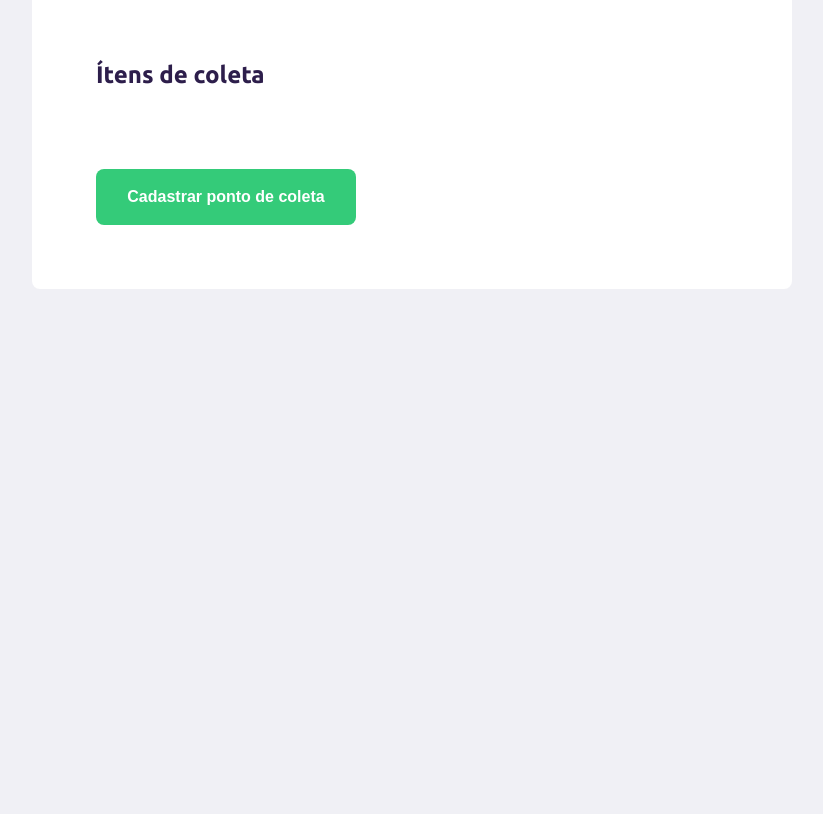
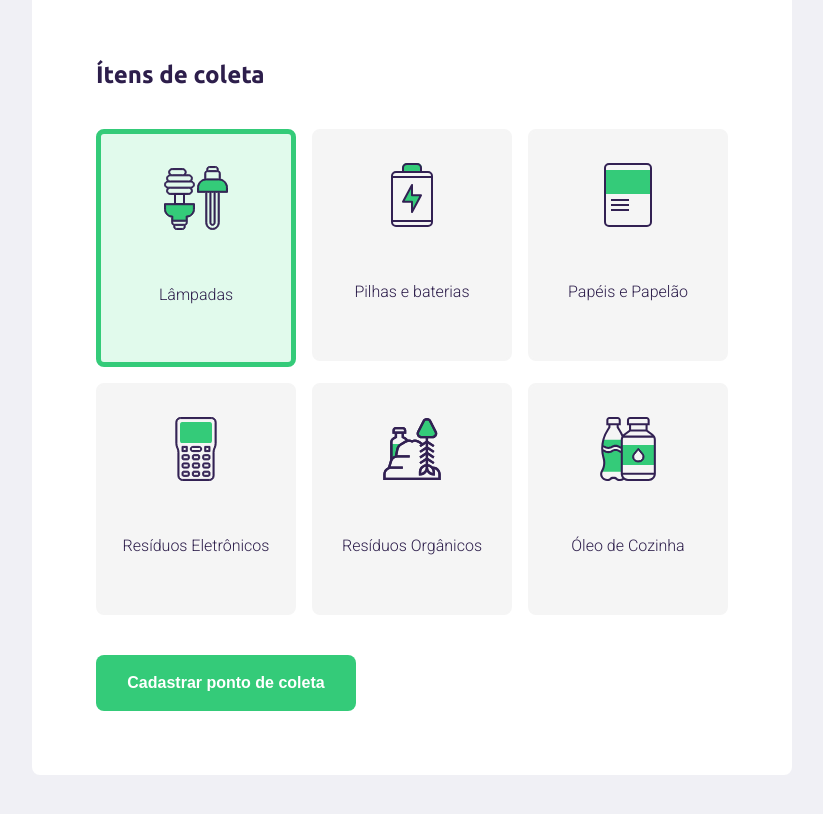
Before and after one commit to Gustavohsdp/Ecoleta, a plain HTML site: page create-point.html in a window 1280 px wide. Shown: the part 712-1526 px from the top of the page, without its empty margins (228-1051 px from the left). Before the commit the page ends 1081 px from the top, so only its background shows below. Drawn offline with Linux system fonts and the light colour scheme; no server answers.

Commit message:
Next Level Week

```diff
--- a/create-point.html
+++ b/create-point.html
@@ -43,17 +43,17 @@
                 <div class="field">
                     <label for="name">Nome da entidade</label>
                     <!--Primeiro campo do formulario-->
-                    <input type="text" name="name">
+                    <input type="text" name="name" required> <!--Atributo, irei conseguir enviar só se estiver preenchido-->
                 </div>
 
                 <div class="field-group">
                     <div class="field">
                         <label for="addres">Endereço</label>
-                        <input type="text" name="addres">
+                        <input type="text" name="addres" required>
                     </div>
                     <div class="field">
                         <label for="addres2">Número/Complemento</label>
-                        <input type="text" name="addres2">
+                        <input type="text" name="addres2" required>
                     </div>
                 </div>
 
@@ -61,7 +61,7 @@
                 <div class="field-group">
                     <div class="field">
                         <label for="state">Estado</label>
-                        <select name="uf">
+                        <select name="uf" required>
                             <option value="">Selecione o Estado</option>
                         </select>
 
@@ -70,7 +70,7 @@
 
                     <div class="field">
                         <label for="city">Cidade</label>
-                        <select name="city" disabled>
+                        <select name="city" disabled required>
                             <option value="">Selecione a Cidade</option>
                         </select>
                     </div>
@@ -78,10 +78,37 @@
             </fieldset>
 
 
-            <fieldset>
+            <fieldset> <!--Usado para agrupar elementos-->
                 <legend>
                     <h2>Ítens de coleta</h2>
                 </legend>
+                <div class="items-grid">
+                    <li data-id="1" class="selected"><!--Para fazer listas, vai marcar com um .-->
+                        <img src="./icones/lampadas.svg" alt="Lâmpadas">
+                        <span>Lâmpadas</span> <!--É um elemento em linha-->
+                    </li>
+                    <li data-id="2">
+                        <img src="./icones/baterias.svg" alt="Pilhas e baterias">
+                        <span>Pilhas e baterias</span>
+                    </li>
+                    <li data-id="3">
+                        <img src="./icones/papeis-papelao.svg" alt="Papéis e Papelão">
+                        <span>Papéis e Papelão</span>
+                    </li>
+                    <li data-id="4">
+                        <img src="./icones/eletronicos.svg" alt="Resíduos Eletrônicos">
+                        <span>Resíduos Eletrônicos</span>
+                    </li>
+                    <li data-id="5">
+                        <img src="./icones/organicos.svg" alt="Resíduos Orgânicos">
+                        <span>Resíduos Orgânicos</span>
+                    </li>
+                    <li data-id="6">
+                        <img src="./icones/oleo.svg" alt="Óleo de Cozinha">
+                        <span>Óleo de Cozinha</span>
+                    </li>
+                </div>
+
             </fieldset>
 
             <button type="submit">Cadastrar ponto de coleta</button>
--- a/styles/create-point.css
+++ b/styles/create-point.css
@@ -119,3 +119,42 @@ form button {
 form button:hover {
     background-color: #2fb86e;
 }
+.items-grid {
+    display: grid; /*Você consegue criar linhas e colunas*/
+    grid-template-columns: 1fr 1fr 1fr; /*Desta forma criei 3 colunas com frações, posso também usar px*/
+    gap: 16px; /*Propriedade para colocar espaçamento entre os items quando estou utilizando o grid*/
+}
+.items-grid li {
+    background-color: #f5f5f5;
+    list-style: none; /*Para remover marcações da li*/
+
+    border: 2px solid #f5f5f5 ;
+    border-radius: 8px;
+
+    height: 180px;
+
+    padding: 32px/*Topo*/ 24px/*Laterais*/ 16px /*Baixo*/;
+
+    display: flex;/*Columar um item ao lado do outro*/
+    flex-direction: column;/*Direção do items em coluna*/
+    align-items: center; /*Alinhar os items ao centro*/
+    justify-content: space-between;
+
+    text-align: center;/*Alinhar o texto ao centro*/
+
+    cursor: pointer; /*Quando passar o mouse fazer o dedo de clicavel*/
+}
+.items-grid li span {
+    margin-top: 12px;
+    flex: 1;
+
+    display: flex;
+    align-items: center;
+
+    color: var(--title-color);
+}
+
+.items-grid li.selected {
+    background: #e1faec;
+    border: 5px solid #34cb79;
+}
```
